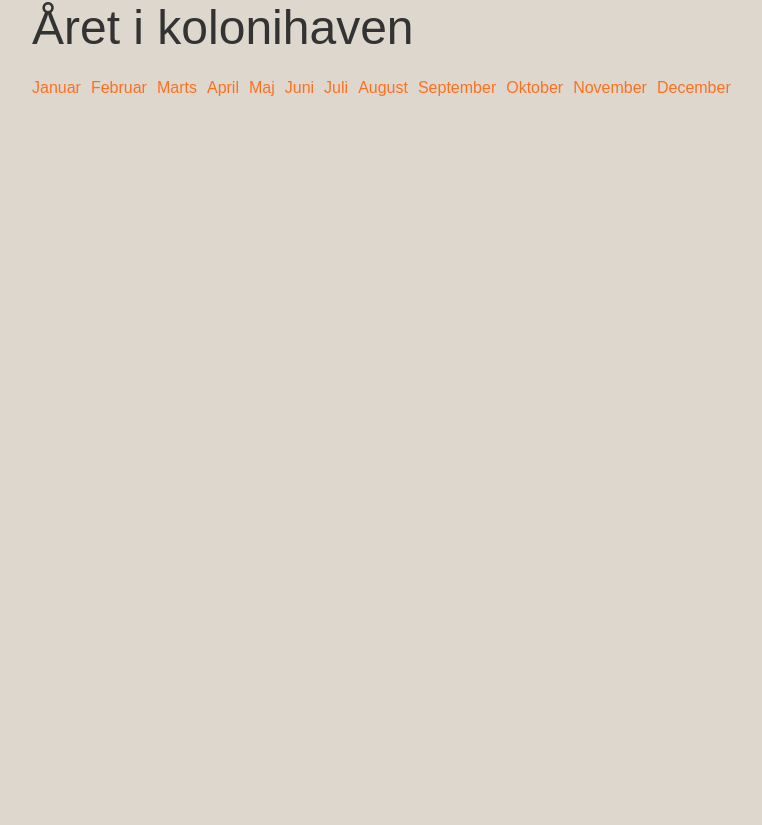
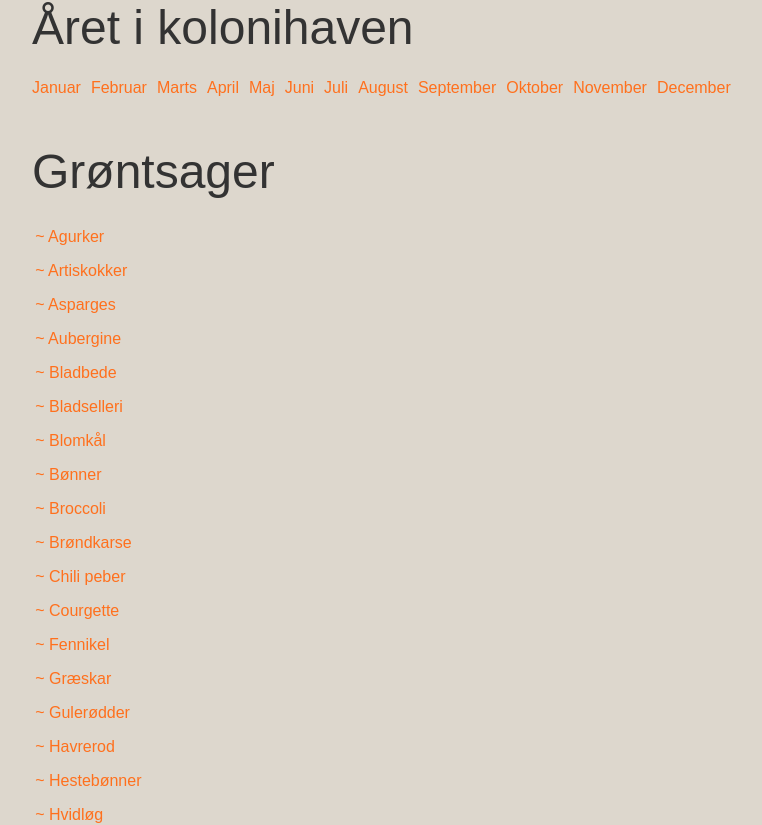
Before and after one commit to jesperkc/kolonihave.net, a Next.js app: page /blog in a window 1280 px wide. Shown: the part 804-1629 px from the top of the page, without its empty margins (128-890 px from the left). Before the commit the page ends 1000 px from the top, so only its background shows below. Built offline with nearby package versions, Linux system fonts and the light colour scheme; a web font is replaced by a local one.

Commit message:
Add groent to blog index

```diff
--- a/pages/blog/index.jsx
+++ b/pages/blog/index.jsx
@@ -40,6 +40,20 @@ function Page(props) {
           );
         })}
       </ul>
+      <br />
+      <br />
+      <h2>Grøntsager</h2>
+      <br />
+      <ul className="dash-list">
+        {props.groentsager.posts &&
+          props.groentsager.posts.map((post, i) => {
+            return (
+              <li key={post.title}>
+                <Link href={`/blog/groentsager/${post.slug}`}>{post.title}</Link>
+              </li>
+            );
+          })}
+      </ul>
     </main>
   );
 }
@@ -49,6 +63,10 @@ export async function getStaticProps() {
     {
       id: "inspiration",
       path: "database/blog/inspiration/",
+    },
+    {
+      id: "groentsager",
+      path: "database/blog/groentsager/",
     },
     // {
     //   id: "calendaryear",
```
